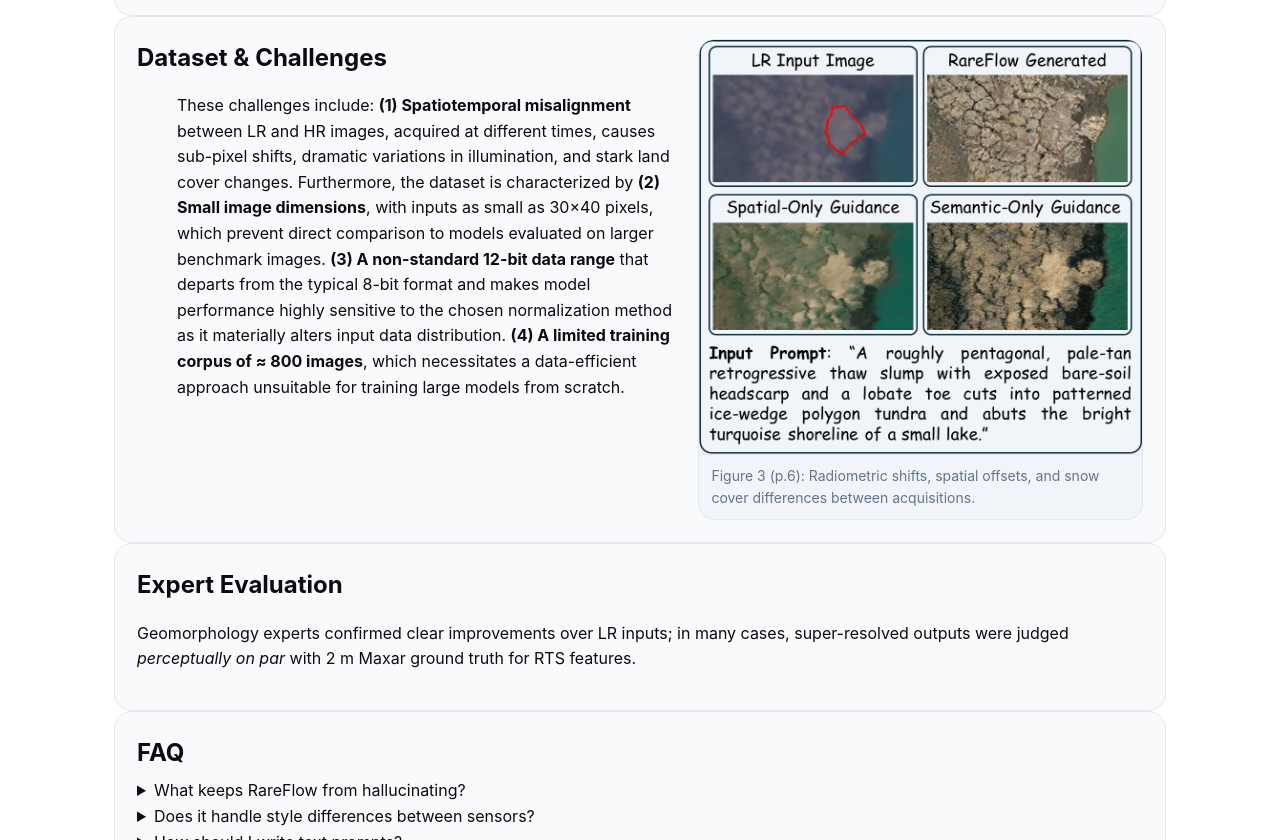
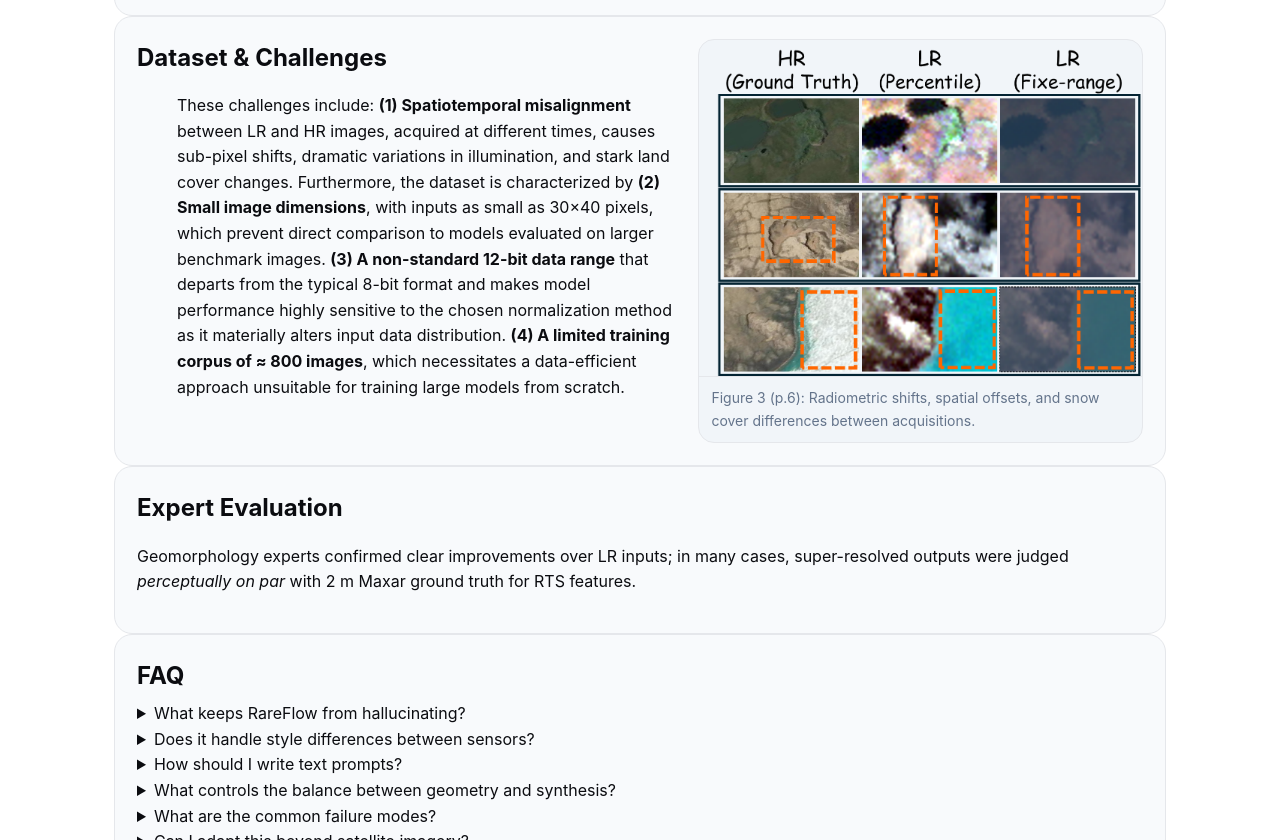
Before and after one commit to RareFlow/RareFlow.github.io, a plain HTML site: page index.html in a window 1280 px wide. Shown: the part 3051-3891 px from the top of the page. Drawn offline with Linux system fonts and the light colour scheme.

Commit message:
Update index.html

```diff
--- a/index.html
+++ b/index.html
@@ -219,7 +219,7 @@
         </ul>
       </div>
       <figure>
-        <img src="assets/intro.png" alt="Data challenges: color normalization, spatial and temporal misalignment"/>
+        <img src="assets/data_sample.png" alt="Data challenges: color normalization, spatial and temporal misalignment"/>
         <figcaption>Figure 3 (p.6): Radiometric shifts, spatial offsets, and snow cover differences between acquisitions.</figcaption>
       </figure>
     </section>
```
